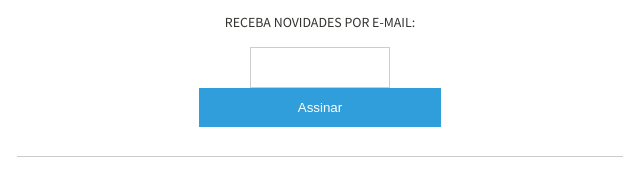
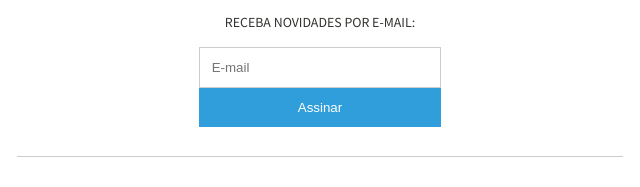
Before and after one commit to Fuuism/siteoficial, a plain HTML site: page index.html in a window 1280 px wide. Shown: the part 545-732 px from the top of the page, 320-960 px from the left. Drawn offline with Linux system fonts and the light colour scheme.

Commit message:
Update index.html

```diff
--- a/index.html
+++ b/index.html
@@ -210,7 +210,7 @@ input[type=submit] {
                   <p style="font-family:Source Sans Pro;color: #333330;font-size: 80%;text-align: center;text-transform: uppercase;">Receba novidades por e-mail:</p><br>
 
                   <label for="tlemail"></label>
-                  <input type="text" style="width:140px" name="email" id="tlemail" />
+                  <input type="text" placeholder="E-mail" name="email" id="tlemail" />
                   <br>
                   <input type="hidden" value="1" name="embed"/><input type="submit" value="Assinar" />
                   </form>
```
